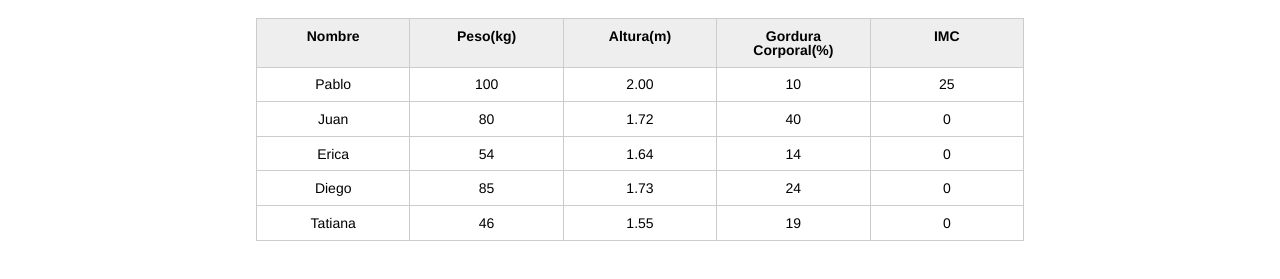
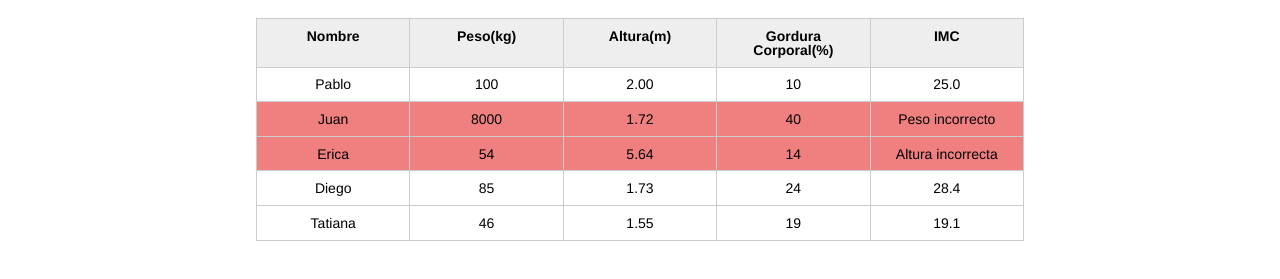
Before and after one commit to Cesar183/Buena-vida-nutricion---JavaScript, a plain HTML site: page index.html in a window 1280 px wide. Shown: the part 123-402 px from the top of the page. Drawn offline with Linux system fonts and the light colour scheme.

Commit message:
completando el IMC y estilo a las celdas

```diff
--- a/css/index.css
+++ b/css/index.css
@@ -132,3 +132,6 @@ button[disabled=disabled], button:disabled {
 .campo-invalido{
 	border: 1px solid red;
 }
+.paciente-incorrecto{
+	background-color: lightcoral;
+}
--- a/index.html
+++ b/index.html
@@ -29,7 +29,7 @@
 						</tr>
 					</thead>
 					<tbody id="tabla-pacientes">
-						<tr class="paciente" id="primer-paciente">
+						<tr class="paciente">
 							<td class="info-nombre">Pablo</td>
 							<td class="info-peso">100</td>
 							<td class="info-altura">2.00</td>
@@ -39,7 +39,7 @@
 
 						<tr class="paciente" >
 							<td class="info-nombre">Juan</td>
-							<td class="info-peso">80</td>
+							<td class="info-peso">8000</td>
 							<td class="info-altura">1.72</td>
 							<td class="info-gordura">40</td>
 							<td class="info-imc">0</td>
@@ -48,7 +48,7 @@
 						<tr class="paciente" >
 							<td class="info-nombre">Erica</td>
 							<td class="info-peso">54</td>
-							<td class="info-altura">1.64</td>
+							<td class="info-altura">5.64</td>
 							<td class="info-gordura">14</td>
 							<td class="info-imc">0</td>
 						</tr>
--- a/js/principal.js
+++ b/js/principal.js
@@ -1,10 +1,15 @@
-var paciente = document.querySelector("#primer-paciente");
-
+var pacientes = document.querySelectorAll(".paciente");
+console.log(pacientes);
+for(var i=0; i<pacientes.length; i++)
+{
+    var paciente = pacientes[i];
     var tdPeso = paciente.querySelector(".info-peso");
-var peso = parseInt(tdPeso.textContent);
+    var peso = parseFloat(tdPeso.textContent);
+    var tdNombre = paciente.querySelector(".info-nombre");
+    var nombre = tdNombre.textContent;
 
     var tdAltura = paciente.querySelector(".info-altura");
-var altura = parseInt(tdAltura.textContent);
+    var altura = parseFloat(tdAltura.textContent);
 
     var tdIMC = paciente.querySelector(".info-imc");
     var imc = peso / (altura * altura);
@@ -17,14 +22,21 @@ if(peso < 0 || peso > 1000)
     {
         tdIMC.textContent = ("Peso incorrecto");
         pesoEsValido = false;
+        paciente.classList.add("paciente-incorrecto");
     }
     if(altura < 0 || altura > 4)
     {
         tdIMC.textContent = ("Altura incorrecta");
         alturaEsValida = false;
+        paciente.classList.add("paciente-incorrecto");
     }
     if(pesoEsValido && alturaEsValida)
     {
+        console.log("Paciente " + nombre);
+        console.log(peso);
+        console.log(altura);
         var imc = peso / (altura * altura);
-    tdIMC.textContent = imc;
+        console.log(imc);
+        tdIMC.textContent = imc.toFixed(1);
     }
+}
```
Lines whose indentation alone changed are shown as unchanged.
